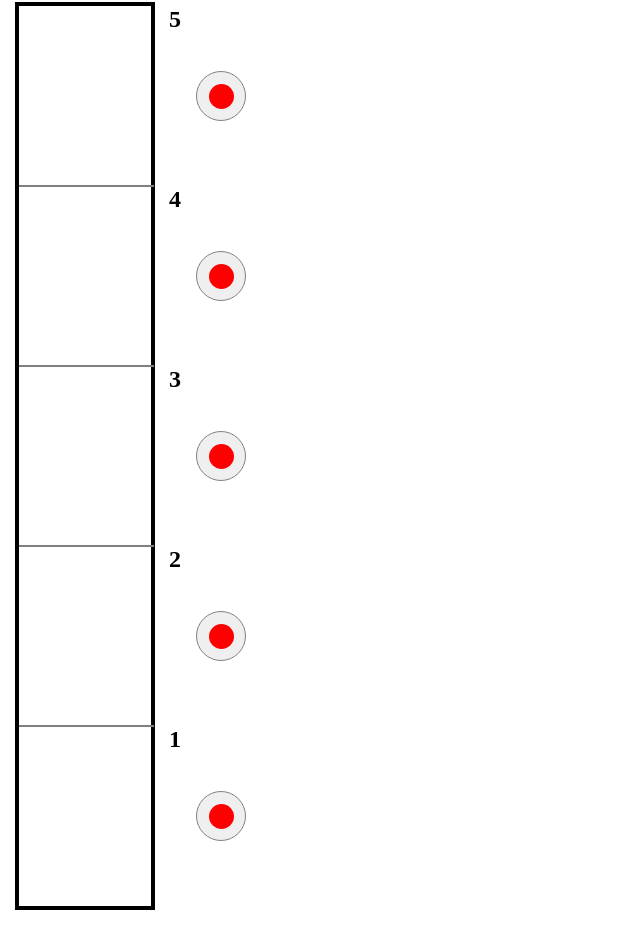
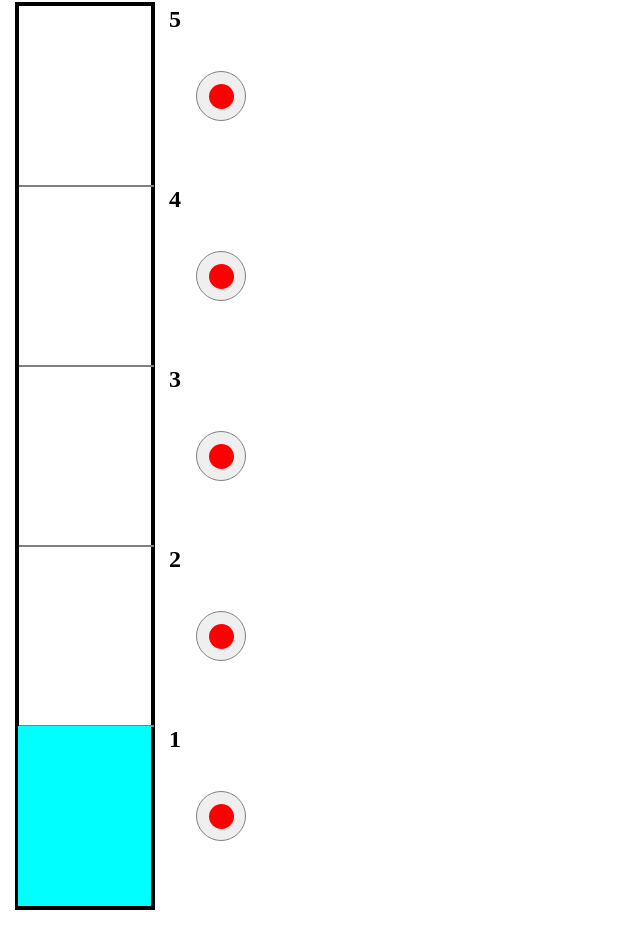
Before and after one commit to Alexmust2/Test-Task, a Vue app in the folder frontend/: page / in a window 1280 px wide. Shown: the top 948 px of the page, without its empty margins (0-640 px from the left). Before the commit the page ends 910 px from the top, so only its background shows below. Built offline with nearby package versions, Linux system fonts and the light colour scheme.

Commit message:
move fuctional

```diff
--- a/frontend/src/App.vue
+++ b/frontend/src/App.vue
@@ -1,10 +1,10 @@
 <template>
-    <floors></floors>
+    <floors>
+    </floors>
 </template>
 
 <script>
 import Floors from './components/Floors.vue'
-
 export default {
   components: { Floors },
 }
--- a/frontend/src/components/Floors.vue
+++ b/frontend/src/components/Floors.vue
@@ -1,27 +1,64 @@
 <template>
     <div class="container">
-        <FirstFloor></FirstFloor>
-        <SecondFloor></SecondFloor>
-        <ThirdFloor></ThirdFloor>
-        <FourthFloor></FourthFloor>
-        <FifthFloor></FifthFloor>
+        <div class="first_floor-container">
+            <div class="first_floor">
+
+            </div>
+            <h2 style="margin-left: 15px;">1</h2>
+            <button :class="{ active: isActive }" @click="isActive = !isActive, move('translateY(0)')"><div class="circle"></div></button>
+        </div>
+
+        <div div class="second_floor-container">
+            <div class="second_floor">
+
+            </div>
+            <h2 style="margin-left: 15px;">2</h2>
+            <button :class="{ active: isActive }" @click="isActive = !isActive, move('translateY(-180px)')"><div class="circle"></div></button>
+        </div>
+
+        <div class="third_floor-container">
+            <div class="third_floor">
+
+            </div>
+            <h2 style="margin-left: 15px;">3</h2>
+            <button :class="{ active: isActive }" @click="isActive = !isActive, move('translateY(-360px)')" ><div class="circle"></div></button>
+        </div>
+
+        <div class="fourth_floor-container">
+            <div class="fourth_floor">
+
+            </div>
+            <h2 style="margin-left: 15px;">4</h2>
+            <button :class="{ active: isActive }" @click="isActive = !isActive, move('translateY(-540px)')"><div class="circle"></div></button>
+        </div>
+
+        <div class="fifth_floor-container">
+            <div class="fifth_floor">
+
+            </div>
+            <h2 style="margin-left: 15px;">5</h2>
+            <button id="btn" :class="{active: isActive}" @click="isActive = !isActive, move('translateY(-720px)')"><div  class="circle"></div></button>
+        </div>
+
+
+    </div>
+    <div class="elevator_container" id="lift">
+
     </div>
 </template>
 
 <script>
-import FirstFloor from './UI/FirstFloor.vue';
-import SecondFloor from './UI/SecondFloor.vue';
-import ThirdFloor from './UI/ThirdFloor.vue';
-import FourthFloor from './UI/FourthFloor.vue';
-import FifthFloor from './UI/FifthFloor.vue';
-
     export default {
-        components:{
-            FirstFloor,
-            SecondFloor,
-            ThirdFloor,
-            FourthFloor,
-            FifthFloor
+        data() {
+            return {
+                isActive: this.$store.state.isActive
+            }
+        },
+        methods:{
+            move(value) {
+                document.getElementById("lift").style.transform = value;
+                delay(3000)
+            },
         }
     }
 </script>
@@ -35,6 +72,67 @@ import FifthFloor from './UI/FifthFloor.vue';
     flex-direction: column-reverse;
     border: 4px solid black;
     width: 140px;
+}
+
+/* floors */
+
+.first_floor-container {
+    width: 250px;
+    height: 180px;
+    display: flex;
+    .first_floor {
+        border-top: 1px solid grey;
+        width: 135px;
+        height: 180px;
+    }
+}
+
+.second_floor-container {
+    width: 250px;
+    height: 180px;
+    display: flex;
+
+    .second_floor {
+        width: 135px;
+        height: 180px;
+        border-top: 1px solid grey;
+        border-bottom: 1px solid grey;
+    }
+}
+
+.third_floor-container {
+    width: 250px;
+    height: 180px;
+    display: flex;
+    .third_floor {
+        width: 135px;
+        height: 180px;
+        border-top: 1px solid grey;
+        border-bottom: 1px solid grey;
+    }
+}
+
+.fourth_floor-container {
+    width: 250px;
+    height: 180px;
+    display: flex;
+    .fourth_floor {
+        width: 135px;
+        height: 180px;
+        border-top: 1px solid grey;
+        border-bottom: 1px solid grey;
+    }
+}
+
+.fifth_floor-container {
+    width: 250px;
+    height: 180px;
+    display: flex;
+    .fifth_floor {
+        width: 135px;
+        height: 180px;
+        border-bottom: 1px solid grey;
+    }
 }
 
 button {
@@ -52,9 +150,21 @@ button {
         width: 25px;
         height: 25px;
         border-radius: 50%;
-        background-color:red
+        background:red
     }
 }
 
 
+/* elevator */
+
+.elevator_container {
+    width: 133px;
+    height: 180px;
+    background-color: aqua;
+    position: relative;
+    left: 18px;
+    top: -184px;
+    transition: all 2s ease-in-out;
+}
+
 </style>
--- a/frontend/src/components/UI/FifthFloor.vue
+++ /dev/null
@@ -1,36 +0,0 @@
-<template>
-        <div class="fifth_floor-container">
-            <div class="fifth_floor">
-
-            </div>
-            <h2 style="margin-left: 15px;">5</h2>
-            <button :class="{ active: isActive }" @click="isActive = !isActive"><div class="circle"></div></button>
-        </div>
-</template>
-
-<script>
-    export default {
-        data(){
-            return {
-                isActive: this.$store.state.isActive
-            }
-        },
-}
-</script>
-
-<style lang="scss">
-.fifth_floor-container {
-    width: 250px;
-    height: 180px;
-    display: flex;
-    .fifth_floor {
-        width: 135px;
-        height: 180px;
-        border-bottom: 1px solid grey;
-    }
-}
-
-.active {
-    background-color: blueviolet;
-}
-</style>
--- a/frontend/src/components/UI/FirstFloor.vue
+++ /dev/null
@@ -1,33 +0,0 @@
-<template>
-    <div class="first_floor-container">
-            <div class="first_floor">
-
-            </div>
-            <h2 style="margin-left: 15px;">1</h2>
-            <button :class="{ active: isActive }" @click="isActive = !isActive"><div class="circle"></div></button>
-    </div>
-</template>
-
-<script>
-    export default {
-        data(){
-            return {
-                isActive: this.$store.state.isActive
-            }
-        },
-    }
-</script>
-
-<style lang="scss">
-.first_floor-container {
-    width: 250px;
-    height: 180px;
-    display: flex;
-    .first_floor {
-        border-top: 1px solid grey;
-        width: 135px;
-        height: 180px;
-    }
-}
-
-</style>
--- a/frontend/src/components/UI/FourthFloor.vue
+++ /dev/null
@@ -1,34 +0,0 @@
-<template>
-<div class="fourth_floor-container">
-            <div class="fourth_floor">
-
-            </div>
-            <h2 style="margin-left: 15px;">4</h2>
-            <button :class="{ active: isActive }" @click="isActive = !isActive"><div class="circle"></div></button>
-        </div>
-</template>
-
-<script>
-    export default {
-        data(){
-            return {
-                isActive: this.$store.state.isActive
-            }
-        },
-    }
-</script>
-
-<style lang="scss">
-
-.fourth_floor-container {
-    width: 250px;
-    height: 180px;
-    display: flex;
-    .fourth_floor {
-        width: 135px;
-        height: 180px;
-        border-top: 1px solid grey;
-        border-bottom: 1px solid grey;
-    }
-}
-</style>
--- a/frontend/src/components/UI/SecondFloor.vue
+++ /dev/null
@@ -1,34 +0,0 @@
-<template>
-<div class="second_floor-container">
-            <div class="second_floor">
-
-            </div>
-            <h2 style="margin-left: 15px;">2</h2>
-            <button :class="{ active: isActive }" @click="isActive = !isActive"><div class="circle"></div></button>
-        </div>
-</template>
-
-<script>
-    export default {
-        data(){
-            return {
-                isActive: this.$store.state.isActive
-            }
-        },
-    }
-</script>
-
-<style lang="scss">
-.second_floor-container {
-    width: 250px;
-    height: 180px;
-    display: flex;
-
-    .second_floor {
-        width: 135px;
-        height: 180px;
-        border-top: 1px solid grey;
-        border-bottom: 1px solid grey;
-    }
-}
-</style>
--- a/frontend/src/components/UI/ThirdFloor.vue
+++ /dev/null
@@ -1,36 +0,0 @@
-<template>
- <div class="third_floor-container">
-            <div class="third_floor">
-
-            </div>
-            <h2 style="margin-left: 15px;">3</h2>
-            <button :class="{ active: isActive }" @click="isActive = !isActive"><div class="circle"></div></button>
-        </div>
-</template>
-
-<script>
-    export default {
-        data(){
-            return {
-                isActive: this.$store.state.isActive
-            }
-        },
-    }
-</script>
-
-<style lang="scss">
-
-.third_floor-container {
-    width: 250px;
-    height: 180px;
-    display: flex;
-    .third_floor {
-        width: 135px;
-        height: 180px;
-        border-top: 1px solid grey;
-        border-bottom: 1px solid grey;
-    }
-}
-
-
-</style>
--- a/frontend/src/store/index.js
+++ b/frontend/src/store/index.js
@@ -2,14 +2,15 @@ import { createStore } from 'vuex'
 
 export default createStore({
   state: {
-    isActive: false
+    isActive: false,
   },
   getters: {
+
   },
   mutations: {
   },
   actions: {
   },
   modules: {
-  }
+  },
 })
```
